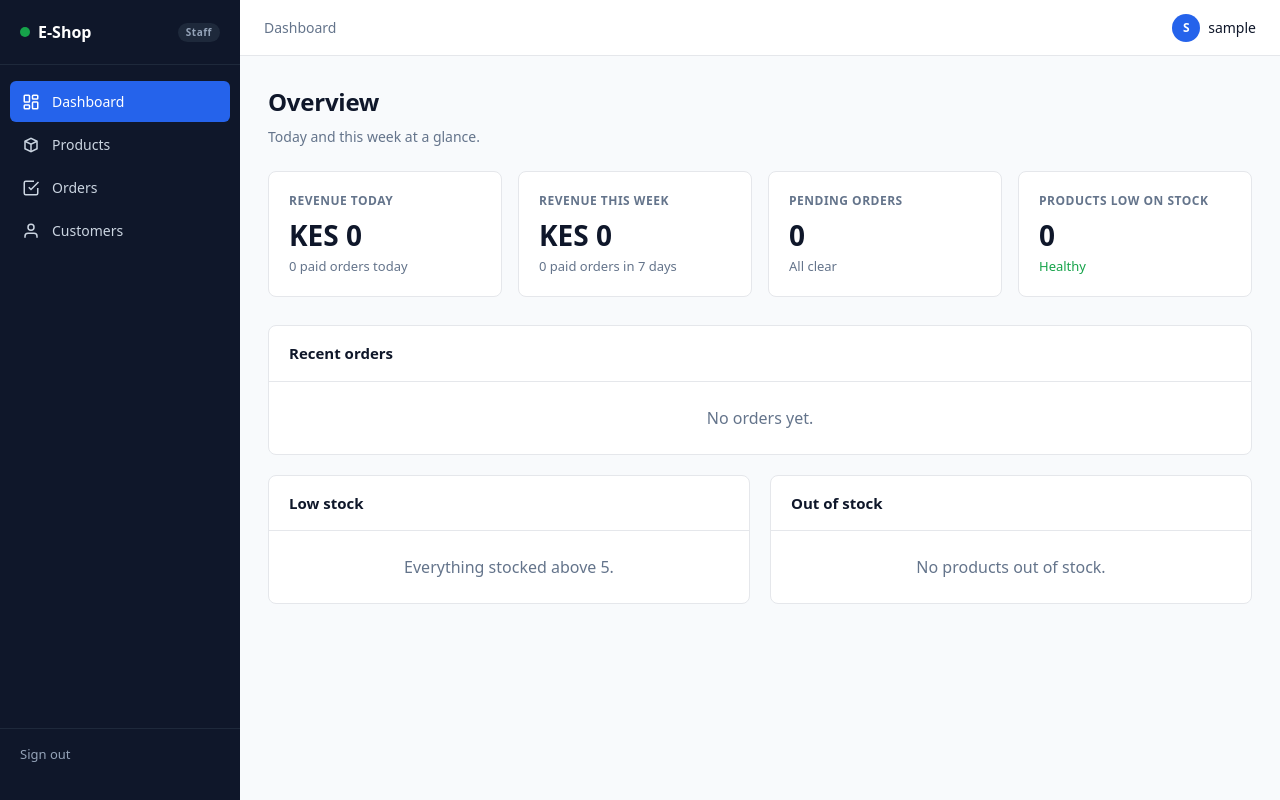
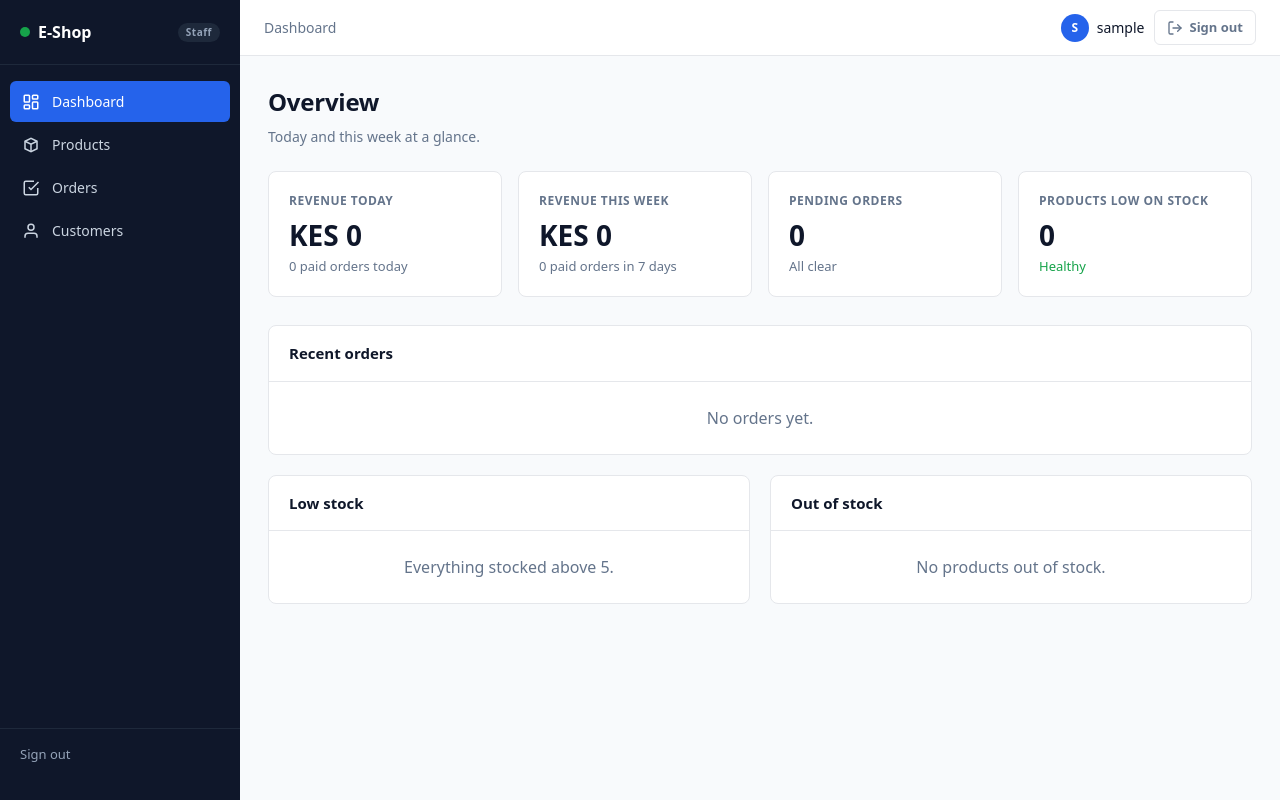
Before and after one commit to Trapcoder003/OnlineStore, a Django app: page /staff/ in a window 1280 px wide. Run offline with Django 5.2, Linux system fonts and the light colour scheme; the visitor is signed in with stand-in values (Sample User, id 1); data that the repository does not hold is empty.

Commit message:
staff dashboard

```diff
--- a/shopApp/static/styles/staff.css
+++ b/shopApp/static/styles/staff.css
@@ -760,3 +760,42 @@ a:hover { text-decoration: underline; }
   .product-thumb { width: 32px; height: 32px; }
   .data-table { min-width: 500px; }
 }
+
+/* ============================================================
+   Topbar — logout button
+   ============================================================ */
+
+.topbar-right {
+  display: flex;
+  align-items: center;
+  gap: 10px;
+}
+
+.logout-btn {
+  display: inline-flex;
+  align-items: center;
+  gap: 6px;
+  padding: 7px 12px;
+  border-radius: 6px;
+  border: 1px solid var(--staff-border);
+  background: var(--staff-panel);
+  color: var(--staff-muted);
+  font-size: 13px;
+  font-weight: 600;
+  text-decoration: none;
+  transition: background 0.15s, color 0.15s, border-color 0.15s;
+}
+.logout-btn:hover {
+  background: #fee2e2;
+  color: var(--staff-danger);
+  border-color: var(--staff-danger);
+  text-decoration: none;
+}
+.logout-btn svg { flex-shrink: 0; }
+
+/* Mobile: compact logout — icon only, hide username */
+@media (max-width: 768px) {
+  .topbar .user-chip .user-name { display: none; }
+  .logout-btn { padding: 8px; }
+  .logout-btn .logout-text { display: none; }
+}
--- a/shopApp/templates/staff/base_staff.html
+++ b/shopApp/templates/staff/base_staff.html
@@ -3,7 +3,7 @@
 <html lang="en">
 <head>
   <meta charset="UTF-8">
-  <meta name="viewport" content="width=device-width, initial-scale=1.0">
+  <meta name="viewport" content="width=device-width, initial-scale=1.0, viewport-fit=cover">
   <title>{% block title %}Staff · E-Shop{% endblock %}</title>
   <link rel="stylesheet" href="{% static 'styles/staff.css' %}">
 </head>
@@ -27,7 +27,7 @@
         Dashboard
       </a>
 
-      <a href="{% url 'staff:products' %}" class="{% if request.resolver_match.url_name == 'products' %}active{% endif %}">
+      <a href="{% url 'staff:products' %}" class="{% if 'product' in request.resolver_match.url_name|default:'' %}active{% endif %}">
         <svg width="18" height="18" viewBox="0 0 24 24" fill="none" stroke="currentColor" stroke-width="2">
           <path d="M20 7L12 3 4 7v10l8 4 8-4V7z"/>
           <path d="M4 7l8 4 8-4"/>
@@ -42,7 +42,6 @@
           <path d="M21 12v7a2 2 0 0 1-2 2H5a2 2 0 0 1-2-2V5a2 2 0 0 1 2-2h11"/>
         </svg>
         Orders
-</a>
       </a>
 
       <a href="{% url 'staff:customers' %}" class="{% if 'customer' in request.resolver_match.url_name|default:'' %}active{% endif %}">
@@ -62,9 +61,19 @@
   <div class="main">
     <header class="topbar">
       <div class="breadcrumbs">{% block breadcrumbs %}{% endblock %}</div>
+      <div class="topbar-right">
         <div class="user-chip">
           <span class="avatar">{{ request.user.username|first|upper }}</span>
-        <span>{{ request.user.username }}</span>
+          <span class="user-name">{{ request.user.username }}</span>
+        </div>
+        <a href="{% url 'account_logout' %}" class="logout-btn" title="Sign out" aria-label="Sign out">
+          <svg width="16" height="16" viewBox="0 0 24 24" fill="none" stroke="currentColor" stroke-width="2" stroke-linecap="round" stroke-linejoin="round">
+            <path d="M9 21H5a2 2 0 0 1-2-2V5a2 2 0 0 1 2-2h4"/>
+            <polyline points="16 17 21 12 16 7"/>
+            <line x1="21" y1="12" x2="9" y2="12"/>
+          </svg>
+          <span class="logout-text">Sign out</span>
+        </a>
       </div>
     </header>
 
```
Also changed, not shown: shopApp/templates/staff/order_detail.html (+14 -4 lines). Lines whose indentation alone changed are shown as unchanged.
